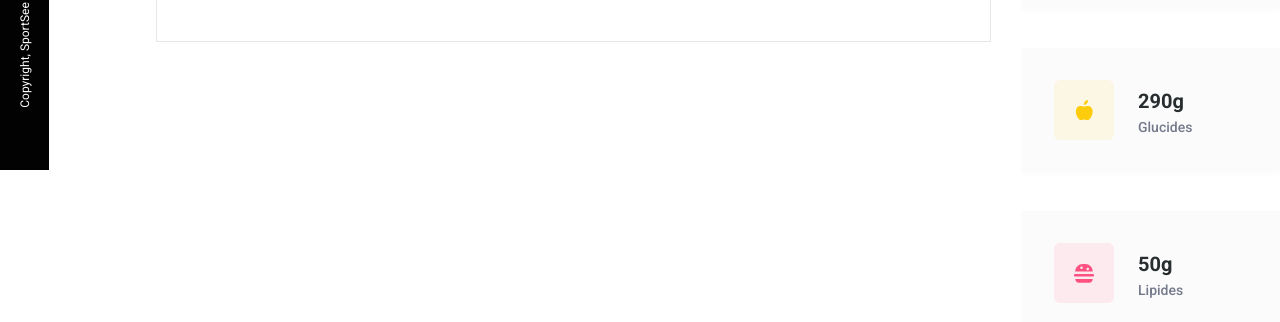
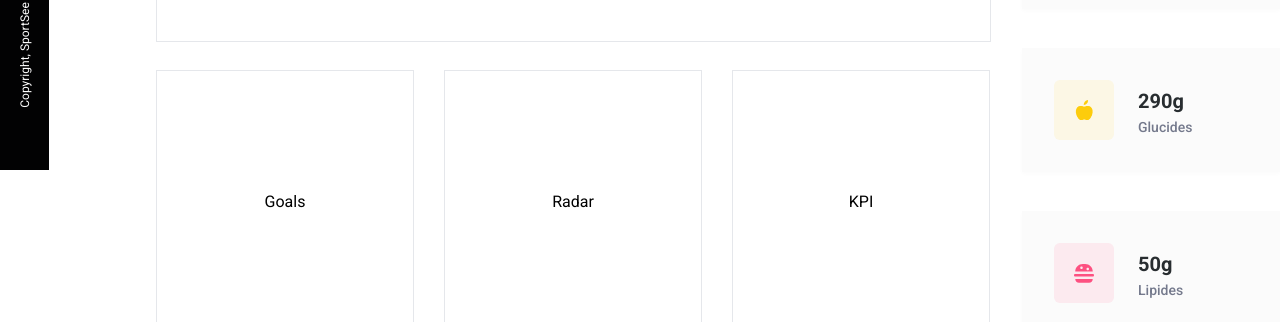
Before and after one commit to Souleymane7800/P12-SportSee, a Next.js app in the folder sportsee-frontend/: page / in a window 1280 px wide. Shown: the part 630-952 px from the top of the page. Built offline with nearby package versions, Linux system fonts and the light colour scheme.

Commit message:
fix front

```diff
--- a/sportsee-frontend/src/app/components/PageContent.tsx
+++ b/sportsee-frontend/src/app/components/PageContent.tsx
@@ -1,8 +1,12 @@
+import React from "react";
+import DailyActivities from "../data/DailyActivities";
+import Goals from "../data/Goals";
+import Radar from "../data/Radar";
+import Kpi from "../data/Kpi";
 import Calories from "../data/Calories";
-import DailyActivities from "../data/DailyActivities";
 import Glucides from "../data/Glucides";
+import Proteines from "../data/Proteines";
 import Lipides from "../data/Lipides";
-import Proteines from "../data/Proteines";
 
 export default function PageContent() {
   return (
@@ -20,8 +24,12 @@ export default function PageContent() {
       <div className="flex space-x-[31px]">
         <div className="flex-row space-y-[28px]">
           <DailyActivities />
+          <div className="flex space-x-[30px]">
+            <Goals />
+            <Radar />
+            <Kpi />
+          </div>
         </div>
-
         <div className="flex-row space-y-[39px]">
           <Calories />
           <Proteines />
--- /dev/null
+++ b/sportsee-frontend/src/app/data/Goals.tsx
@@ -0,0 +1,9 @@
+import React from 'react';
+
+export default function Goals() {
+      return (
+            <div className='w-[258px] h-[263px] grid place-items-center border'>
+                  Goals
+            </div>
+      );
+}
--- /dev/null
+++ b/sportsee-frontend/src/app/data/Kpi.tsx
@@ -0,0 +1,9 @@
+import React from 'react'
+
+export default function Kpi() {
+  return (
+    <div className='w-[258px] h-[263px] grid place-items-center border'>
+      KPI
+    </div>
+  )
+}
--- /dev/null
+++ b/sportsee-frontend/src/app/data/Radar.tsx
@@ -0,0 +1,9 @@
+import React from 'react'
+
+export default function Radar() {
+  return (
+    <div className='w-[258px] h-[263px] grid place-items-center border'>
+      Radar
+    </div>
+  )
+}
```
